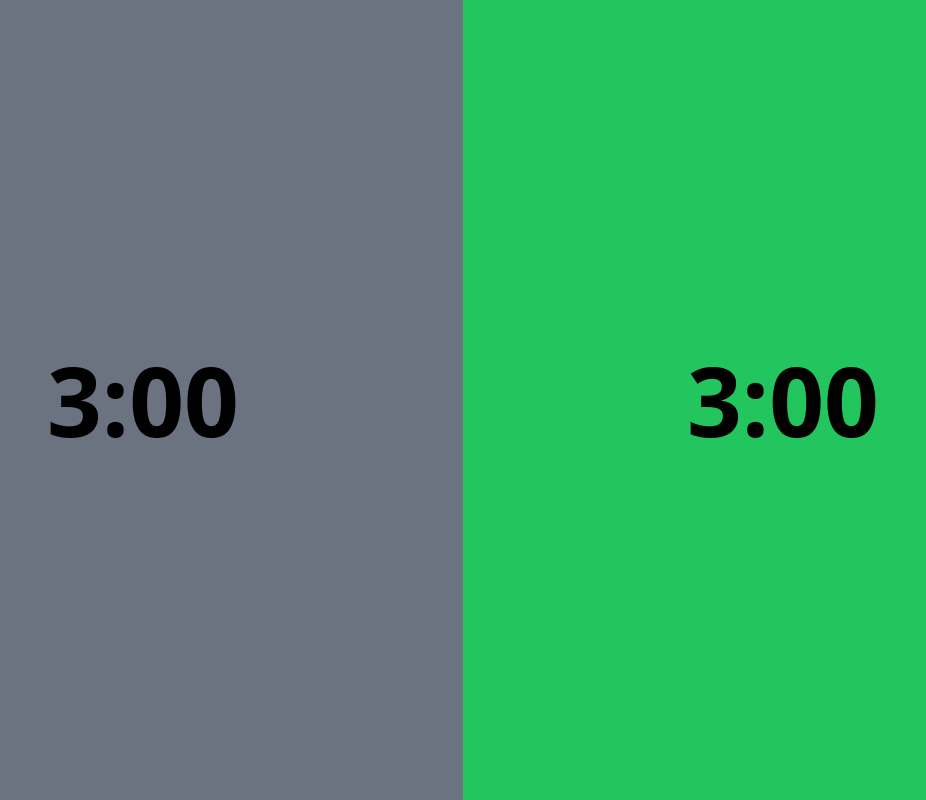
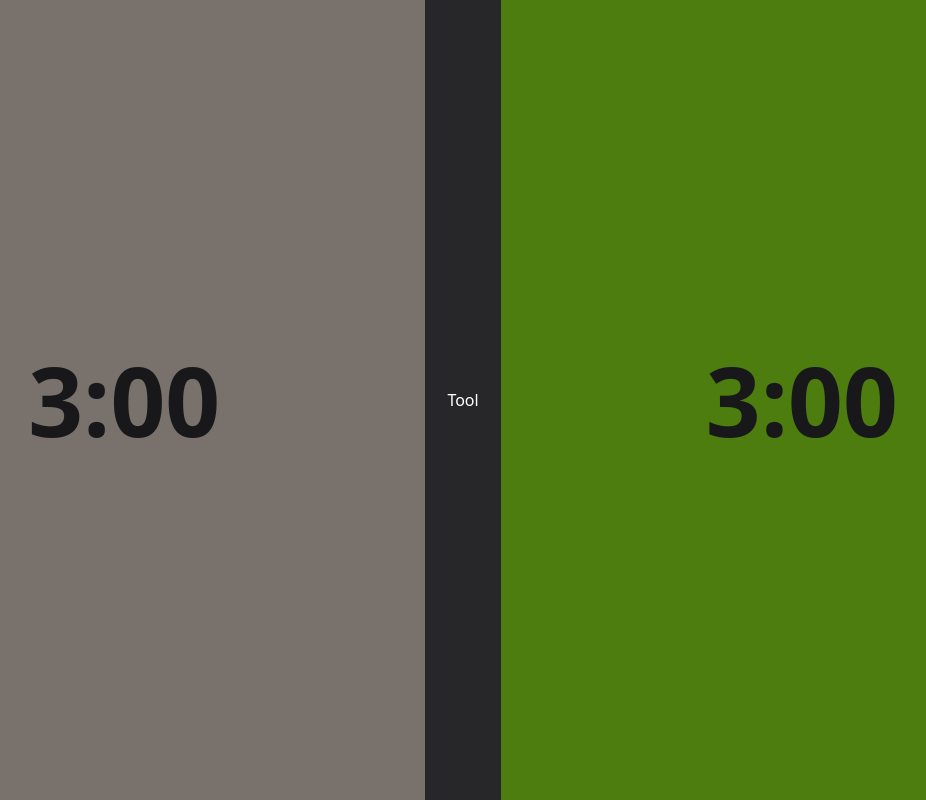
Before and after one commit to mamad-1999/Chess-Clocks, a Next.js app: page / in a window 1280 px wide. Shown: the whole page, without its empty margins (177-1103 px from the left). Built offline with nearby package versions, Linux system fonts and the light colour scheme.

Commit message:
fit: complete initial UI 🚀

```diff
--- a/src/app/components/NumberBox.tsx
+++ b/src/app/components/NumberBox.tsx
@@ -5,9 +5,9 @@ type PropColor = {
 
 const NumberBox = ({ color }: PropColor) => {
     return (
-        <div className={`w-1/2 ${color} h-screen flex items-center justify-center`
+        <div className={`w-full md:w-1/2 ${color} md:h-screen h-1/2 flex items-center justify-center`
         }>
-            <h3 className="text-8xl font-bold">
+            <h3 className="text-8xl font-bold text-zinc-900">
                 3:00
             </h3>
         </div >
--- /dev/null
+++ b/src/app/components/ToolBar.tsx
@@ -0,0 +1,10 @@
+
+const ToolBar = () => {
+    return (
+        <section className="flex md:flex-col items-center justify-center bg-zinc-800 w-full md:w-20 h-16 md:h-screen text-white">
+            Tool
+        </section>
+    )
+}
+
+export default ToolBar
--- a/src/app/page.tsx
+++ b/src/app/page.tsx
@@ -1,10 +1,12 @@
 import NumberBox from "./components/NumberBox";
+import ToolBar from "./components/ToolBar";
 
 export default function Home() {
   return (
-    <main className="flex min-h-screen items-center justify-between bg-red-400">
-      <NumberBox color={"bg-gray-500"} />
-      <NumberBox color={"bg-green-500"} />
+    <main className="flex flex-col min-h-screen items-center justify-between bg-red-400 md:flex-row h-screen">
+      <NumberBox color={"bg-stone-500"} />
+      <ToolBar />
+      <NumberBox color={"bg-lime-700"} />
     </main>
   )
 }
```
